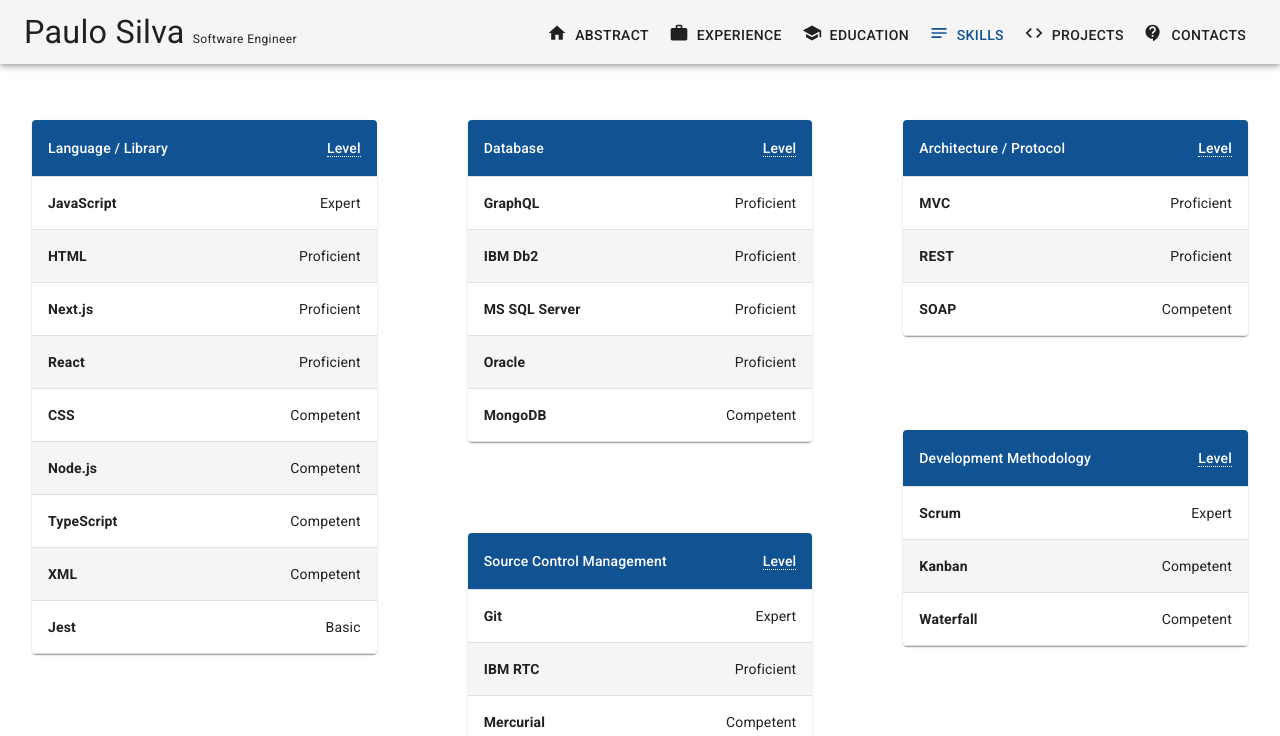
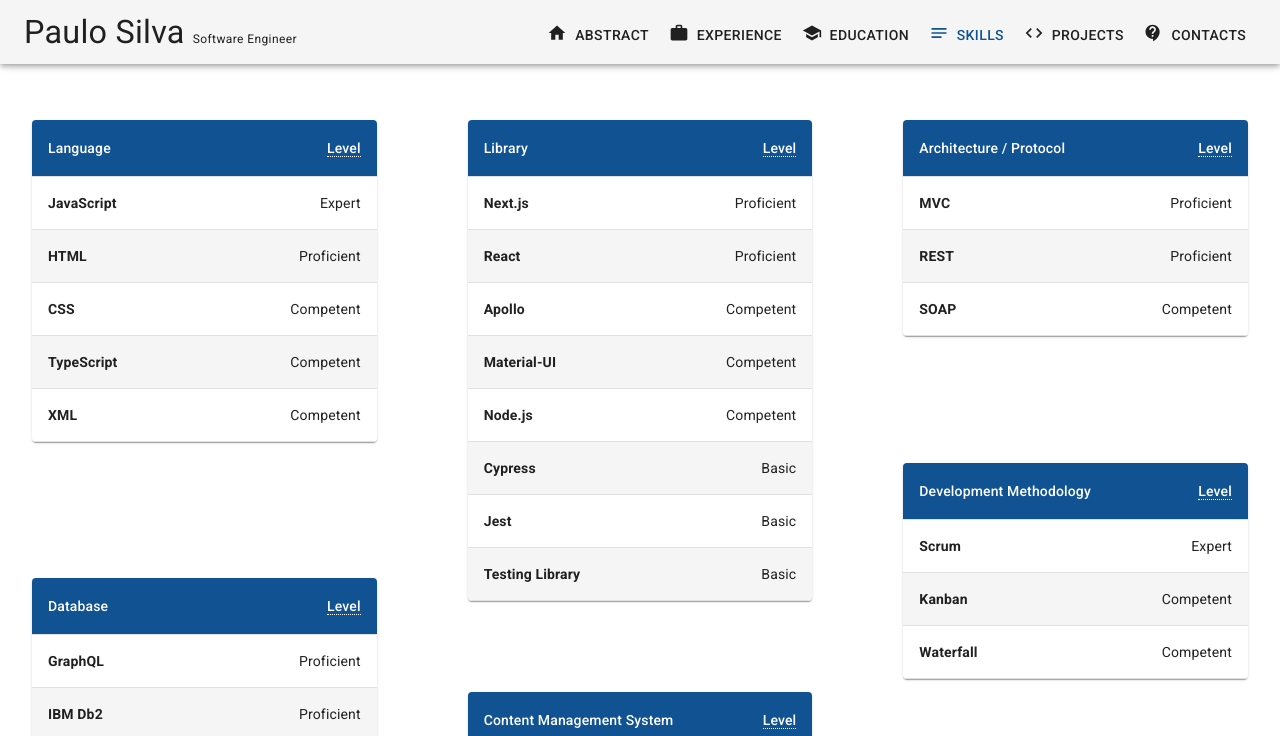
Before and after one commit to padsilva/about-me, a Next.js app: page /skills in a window 1280 px wide. Shown: the top 736 px of the page. Built offline with nearby package versions, Linux system fonts and the light colour scheme.

Commit message:
add more skills

```diff
--- a/src/components/LevelTooltip/index.js
+++ b/src/components/LevelTooltip/index.js
@@ -5,7 +5,7 @@
   <Tooltip
     disableFocusListener
     disableTouchListener
-    placement="right"
+    placement="right-start"
     title={
       <Typography
         variant="subtitle2"
--- a/src/components/Skills/data.js
+++ b/src/components/Skills/data.js
@@ -1,4 +1,4 @@
-export const lib = [
+export const lang = [
   {
     link: 'https://www.javascript.com',
     name: 'JavaScript',
@@ -10,23 +10,8 @@
     level: 'proficient'
   },
   {
-    link: 'https://nextjs.org',
-    name: 'Next.js',
-    level: 'proficient'
-  },
-  {
-    link: 'https://reactjs.org',
-    name: 'React',
-    level: 'proficient'
-  },
-  {
     link: 'https://www.w3.org/TR/CSS/#css',
     name: 'CSS',
-    level: 'competent'
-  },
-  {
-    link: 'https://nodejs.org/',
-    name: 'Node.js',
     level: 'competent'
   },
   {
@@ -38,10 +23,48 @@
     link: 'https://www.w3.org/TR/REC-xml/',
     name: 'XML',
     level: 'competent'
+  }
+]
+
+export const lib = [
+  {
+    link: 'https://nextjs.org',
+    name: 'Next.js',
+    level: 'proficient'
+  },
+  {
+    link: 'https://reactjs.org',
+    name: 'React',
+    level: 'proficient'
+  },
+  {
+    link: 'https://www.apollographql.com/',
+    name: 'Apollo',
+    level: 'competent'
+  },
+  {
+    link: 'https://material-ui.com/',
+    name: 'Material-UI',
+    level: 'competent'
+  },
+  {
+    link: 'https://nodejs.org/',
+    name: 'Node.js',
+    level: 'competent'
+  },
+  {
+    link: 'https://www.cypress.io/',
+    name: 'Cypress',
+    level: 'basic'
   },
   {
     link: 'https://jestjs.io',
     name: 'Jest',
+    level: 'basic'
+  },
+  {
+    link: 'https://testing-library.com/',
+    name: 'Testing Library',
     level: 'basic'
   }
 ]
@@ -58,11 +81,6 @@
     level: 'proficient'
   },
   {
-    link: 'https://www.microsoft.com/sql-server',
-    name: 'MS SQL Server',
-    level: 'proficient'
-  },
-  {
     link: 'https://www.oracle.com/database/',
     name: 'Oracle',
     level: 'proficient'
@@ -71,24 +89,23 @@
     link: 'https://www.mongodb.com',
     name: 'MongoDB',
     level: 'competent'
+  },
+  {
+    link: 'https://www.microsoft.com/sql-server',
+    name: 'MS SQL Server',
+    level: 'competent'
   }
 ]
 
-export const scm = [
+export const cms = [
   {
-    link: 'https://git-scm.com',
-    name: 'Git',
-    level: 'expert'
+    link: 'https://graphcms.com',
+    name: 'GraphCMS',
+    level: 'competent'
   },
   {
-    link:
-      'https://www.ibm.com/docs/fi/elm/6.0.6?topic=capabilities-rational-team-concert',
-    name: 'IBM RTC',
-    level: 'proficient'
-  },
-  {
-    link: 'https://www.mercurial-scm.org',
-    name: 'Mercurial',
+    link: 'https://strapi.io',
+    name: 'Strapi',
     level: 'competent'
   }
 ]
@@ -129,15 +146,21 @@
   }
 ]
 
-export const cms = [
+export const scm = [
   {
-    link: 'https://strapi.io',
-    name: 'Strapi',
-    level: 'competent'
+    link: 'https://git-scm.com',
+    name: 'Git',
+    level: 'expert'
   },
   {
-    link: 'https://graphcms.com',
-    name: 'GraphCMS',
+    link:
+      'https://www.ibm.com/docs/fi/elm/6.0.6?topic=capabilities-rational-team-concert',
+    name: 'IBM RTC',
+    level: 'proficient'
+  },
+  {
+    link: 'https://www.mercurial-scm.org',
+    name: 'Mercurial',
     level: 'competent'
   }
 ]
--- a/src/components/Skills/index.js
+++ b/src/components/Skills/index.js
@@ -2,7 +2,7 @@
 
 import SkillsTable from 'components/SkillsTable'
 
-import { arch, cms, db, dev, lib, scm } from './data'
+import { arch, cms, db, dev, lang, lib, scm } from './data'
 
 const GridItem = (props) => (
   <Box
@@ -23,18 +23,21 @@
         <Box
           display="grid"
           gridTemplateColumns="1fr 1fr 1fr"
-          gridTemplateRows="repeat(8, auto)"
+          gridTemplateRows="repeat(9, auto)"
           gridGap={75}
-          gridTemplateAreas={`"Lib DB Arch"
-            "Lib DB Arch"
-            "Lib DB Arch"
-            "Lib DB Dev"
-            "Lib SCM Dev"
-            "Lib SCM Dev"
-            "Lib SCM CMS"
-            ". . CMS"
-            ". . CMS"`}
+          gridTemplateAreas={`"Lang Lib Arch"
+            "Lang Lib Arch"
+            "Lang Lib Arch"
+            "Lang Lib Dev"
+            "DB Lib Dev"
+            "DB CMS Dev"
+            "DB CMS SCM"
+            "DB CMS SCM"
+            ". . SCM"`}
         >
+          <GridItem gridArea="Lang">
+            <SkillsTable label="lang" data={lang} />
+          </GridItem>
           <GridItem gridArea="Lib">
             <SkillsTable label="lib" data={lib} />
           </GridItem>
--- a/src/components/SkillsTable/index.js
+++ b/src/components/SkillsTable/index.js
@@ -18,9 +18,6 @@
   head: {
     backgroundColor: theme.palette.primary.dark,
     color: theme.palette.common.white
-  },
-  body: {
-    fontSize: 14
   }
 }))(TableCell)
 
--- a/src/lang/en.json
+++ b/src/lang/en.json
@@ -48,7 +48,8 @@
   "udemy": "This application was developed as part of the Udemy course: ",
   "repo": "GitHub Repository: ",
   "live": "Live App: ",
-  "lib": "Language / Library",
+  "lang": "Language",
+  "lib": "Library",
   "db": "Database",
   "scm": "Source Control Management",
   "arch": "Architecture / Protocol",
@@ -60,5 +61,6 @@
   "proficient": "Proficient",
   "competent": "Competent",
   "basic": "Basic",
-  "novice": "Novice"
+  "novice": "Novice",
+  "_error": "Error"
 }
--- a/src/lang/pt.json
+++ b/src/lang/pt.json
@@ -48,7 +48,8 @@
   "udemy": "Esta aplicação foi desenvolvida no âmbito do curso da Udemy: ",
   "repo": "Repositório GitHub: ",
   "live": "Aplicação ao vivo: ",
-  "lib": "Linguagem / Biblioteca",
+  "lang": "Linguagem",
+  "lib": "Biblioteca",
   "db": "Base de Dados",
   "scm": "Sistema de Controlo de Versões",
   "arch": "Arquitectura / Protocolo",
@@ -60,5 +61,6 @@
   "proficient": "Proficiente",
   "competent": "Competente",
   "basic": "Básico",
-  "novice": "Principiante"
+  "novice": "Principiante",
+  "_error": "Erro"
 }
```
